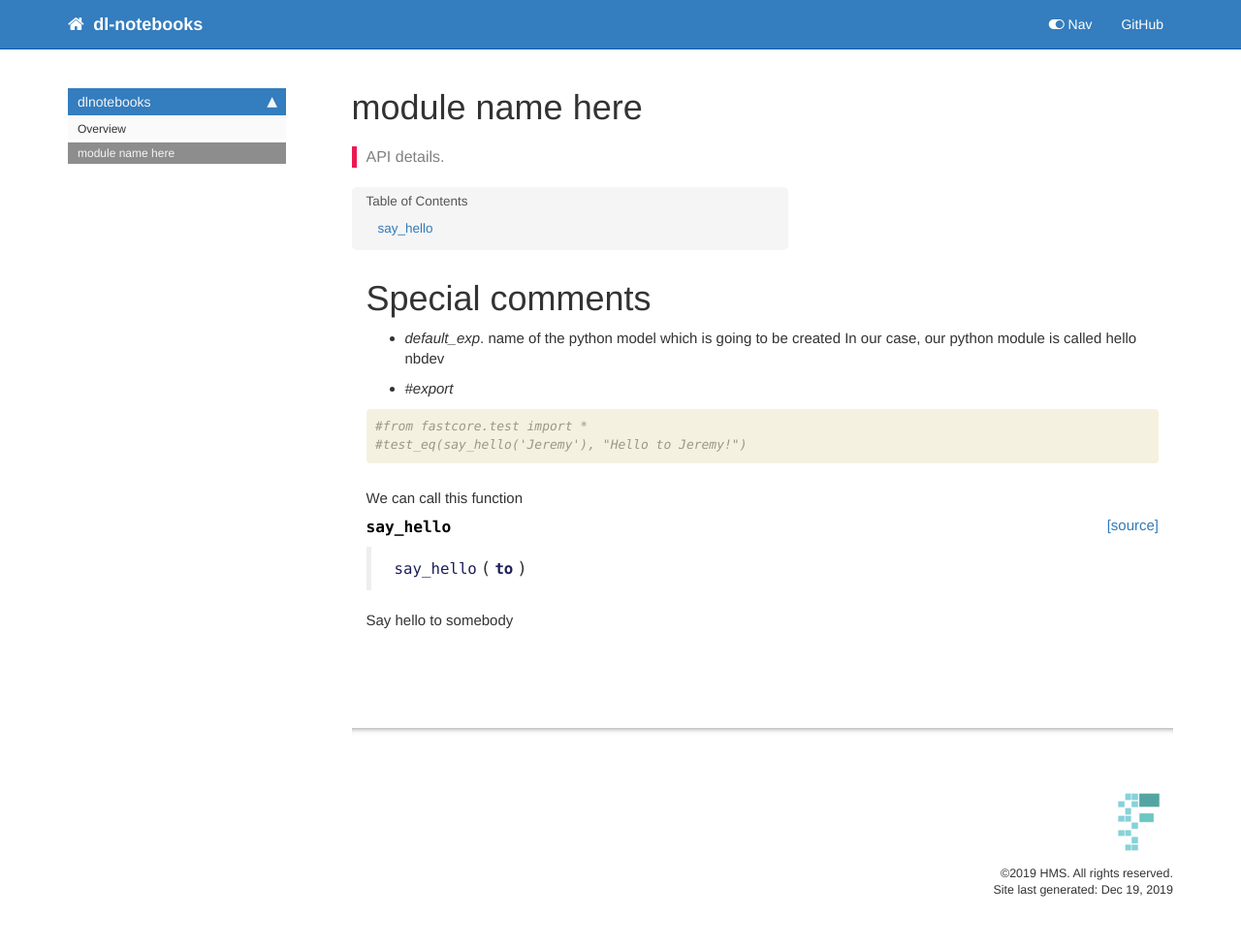
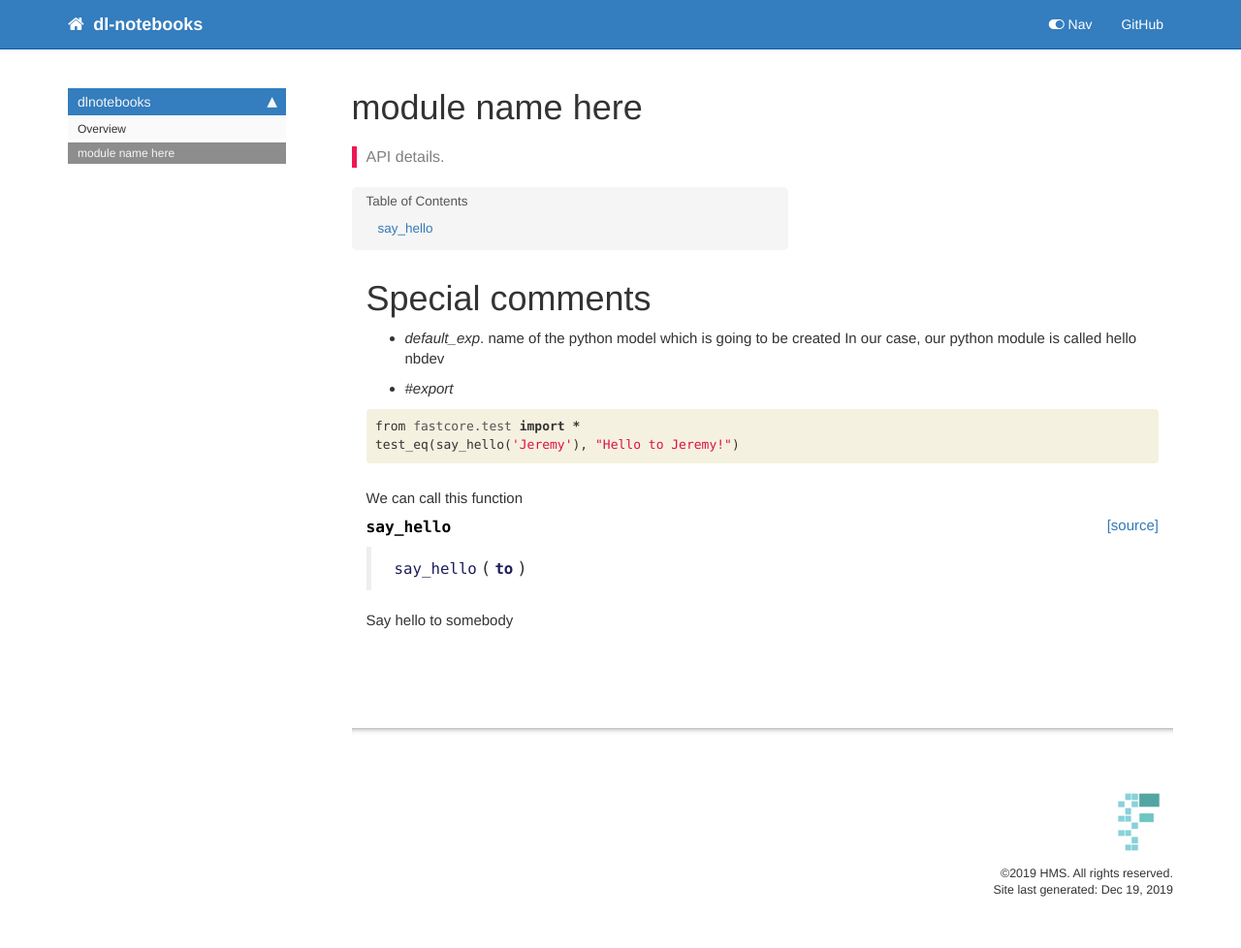
Before and after one commit to pmaxit/dl-notebooks, a Jekyll site: the page built from docs/core.html, in a window 1280 px wide. Shown: the whole page at 97% size. Built offline with Jekyll 4.4.1, drawn with Linux system fonts in a browser that asks for light colours; nearby versions of some CDN libraries; comment, search, counter and statistics services are not loaded.

Commit message:
new changes

```diff
--- a/docs/core.html
+++ b/docs/core.html
@@ -42,8 +42,8 @@ In our case, our python module is called hello nbdev</p>
 
 <div class="inner_cell">
     <div class="input_area">
-<div class=" highlight hl-ipython3"><pre><span></span><span class="c1">#from fastcore.test import *</span>
-<span class="c1">#test_eq(say_hello(&#39;Jeremy&#39;), &quot;Hello to Jeremy!&quot;)</span>
+<div class=" highlight hl-ipython3"><pre><span></span><span class="kn">from</span> <span class="nn">fastcore.test</span> <span class="k">import</span> <span class="o">*</span>
+<span class="n">test_eq</span><span class="p">(</span><span class="n">say_hello</span><span class="p">(</span><span class="s1">&#39;Jeremy&#39;</span><span class="p">),</span> <span class="s2">&quot;Hello to Jeremy!&quot;</span><span class="p">)</span>
 </pre></div>
 
     </div>
```
Also changed, not shown: 2 other files.
